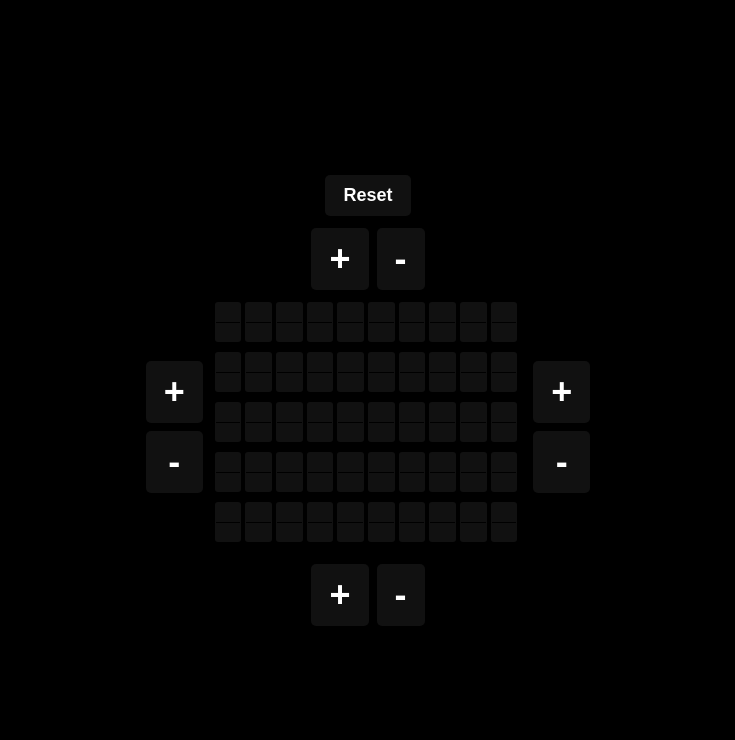
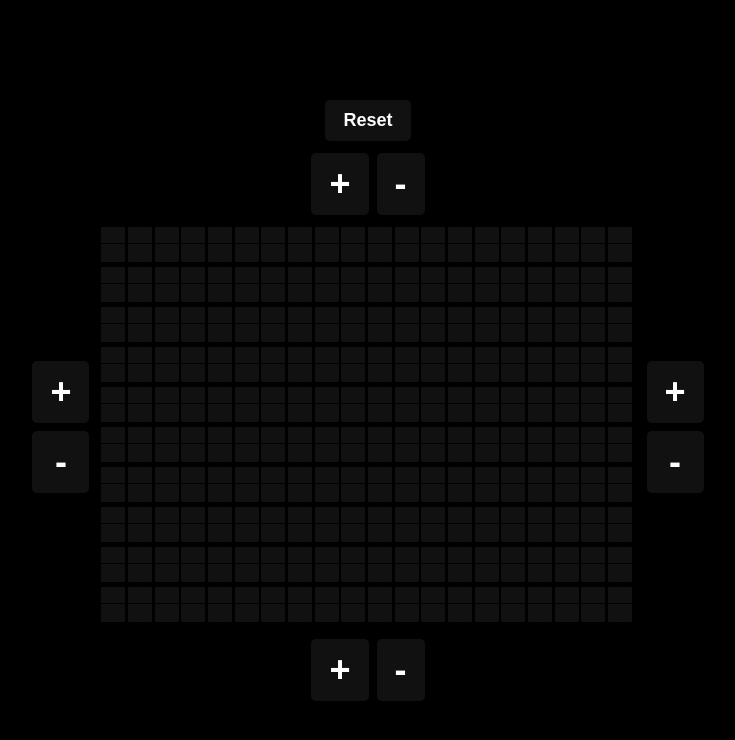
Before and after one commit to luketmillar/luketmillar.com, a React (Create React App) app: page /project/split-flap/create in a window 1280 px wide. Shown: the top 740 px of the page, without its empty margins (272-1007 px from the left). Built offline with nearby package versions, Linux system fonts and the light colour scheme.

Commit message:
Fit to screen

```diff
--- a/src/projects/marquee/Creator.tsx
+++ b/src/projects/marquee/Creator.tsx
@@ -4,6 +4,7 @@ import Board from './Board'
 import * as generator from './generator'
 import FocusManager from './FocusManager'
 import LayoutManager from './LayoutManager'
+import { useWindowSize } from './ResizeListener'
 
 const onComplete = () => null
 
@@ -11,7 +12,7 @@ interface IProps {
     onCreate: (messages: string[]) => void
 }
 const Creator = ({ onCreate }: IProps) => {
-    const layoutManager = React.useMemo(() => new LayoutManager(generator.emptyLayout(10, 5)), [])
+    const layoutManager = React.useMemo(() => new LayoutManager(generator.emptyLayout(20, 10)), [])
     const focusManager = React.useMemo(() => new FocusManager(layoutManager.rows, layoutManager.columns), [layoutManager])
     const [layout, setLayout] = React.useState(layoutManager.layout)
 
@@ -34,6 +35,8 @@ const Creator = ({ onCreate }: IProps) => {
     const subtractRow = (index: number) => setLayout(layoutManager.subtractRow(index))
     const subtractColumn = (index: number) => setLayout(layoutManager.subtractColumn(index))
     const reset = () => setLayout(layoutManager.reset())
+    const windowSize = useWindowSize()
+    const boardSize = React.useMemo(() => ({ width: windowSize.width - 300, height: windowSize.height - 400 }), [windowSize])
 
     return <div style={{ display: 'flex', flexDirection: 'column', alignItems: 'center', justifyContent: 'center' }}>
         <Button onClick={reset}>Reset</Button>
@@ -44,7 +47,7 @@ const Creator = ({ onCreate }: IProps) => {
             <AddSubtract onAdd={() => addColumn(0)} onSubtract={() => subtractColumn(0)} style={{ flexDirection: 'column' }} />
             <div style={{ width: 12 }} />
             <div>
-                <Board editor onChangeMessage={handleCharacterChange} onKeyboardNavigation={focusManager.handleKeyboardEvent} messageLayout={layout} screenSize={{ width: 500, height: 200 }} onComplete={onComplete} />
+                <Board editor onChangeMessage={handleCharacterChange} onKeyboardNavigation={focusManager.handleKeyboardEvent} messageLayout={layout} screenSize={boardSize} onComplete={onComplete} />
             </div>
             <div style={{ width: 12 }} />
             <AddSubtract onAdd={() => addColumn(layoutManager.columns)} onSubtract={() => subtractColumn(layoutManager.columns - 1)} style={{ flexDirection: 'column' }} />
--- /dev/null
+++ b/src/projects/marquee/ResizeListener.ts
@@ -0,0 +1,18 @@
+import React from 'react'
+
+const getSize = () => ({ width: window.innerWidth, height: window.innerHeight })
+
+export const useWindowSize = () => {
+    const [size, setSize] = React.useState(getSize())
+    React.useEffect(() => {
+        const onResize = () => {
+            setSize(getSize())
+        }
+        window.addEventListener('resize', onResize)
+        onResize()
+        return () => {
+            window.removeEventListener('resize', onResize)
+        }
+    }, [])
+    return size
+}
--- a/src/projects/marquee/SplitFlap.tsx
+++ b/src/projects/marquee/SplitFlap.tsx
@@ -2,6 +2,9 @@ import React from 'react'
 import styled from 'styled-components'
 import { getIndex, characterList } from "./characters"
 import Colors from 'colors'
+
+const HeightPaddingRatio = 75 / 85
+const WidthPaddingRatio = 50 / 54
 
 const Flap = styled.div<{ width: number, height: number }>`
     position: relative;
@@ -10,25 +13,26 @@ const Flap = styled.div<{ width: number, height: number }>`
     align-items: center;
     justify-content: center;
 
-    border-radius: 3px;
+    border-radius: ${props => Math.floor(props.width / 16)}px;
     background-color: #111;
 
-    width: ${props => props.width}px;
-    height: ${props => props.height}px;
+    width: ${props => Math.floor(props.width * WidthPaddingRatio)}px;
+    height: ${props => Math.floor(props.height * HeightPaddingRatio)}px;
 
     font-family: 'PT Sans Narrow';
     font-size: ${props => Math.min(props.width, props.height)}px;;
     font-weight: 300;
 
-    margin-bottom: 10px;
-    margin-right: 4px;
+    margin-right: ${props => props.width - Math.floor(props.width * WidthPaddingRatio)}px;
+    margin-bottom: ${props => props.height - Math.floor(props.height * HeightPaddingRatio)}px;
 
     ::after {
         content: '';
         position: absolute;
-        bottom: calc(50% - 1px);
-        width: 100%;
-        height: 1px;
+        bottom: 50%;
+        left: -1px;
+        right: -1px;
+        height: ${props => props.height > 30 ? 1 : 0}px;
         background-color: #000;
     }
 
--- a/src/projects/marquee/index.tsx
+++ b/src/projects/marquee/index.tsx
@@ -2,9 +2,8 @@ import React from 'react'
 import { Route, Switch, useHistory } from 'react-router'
 import Creator from './Creator'
 import Board from './Board'
-// import { Link } from 'react-router-dom'
-// import styled from 'styled-components'
 import { getLayout, getRandomLayout } from './layout'
+import { useWindowSize } from './ResizeListener'
 
 const testMessages = [
     'This is a Split Flap board',
@@ -38,27 +37,20 @@ const Marquee = () => {
     }
     const message = messages[index]
     const layout = message ? getLayout(message, 40, 15) : getRandomLayout(40, 15)
+    const windowSize = useWindowSize()
+    const boardSize = React.useMemo(() => ({ width: windowSize.width - 20, height: windowSize.height - 200 }), [windowSize])
     return <div style={{ display: 'flex', alignItems: 'center', justifyContent: 'center', height: '100vh' }}>
         <Switch>
             <Route path="/project/split-flap/create">
                 <Creator onCreate={onCreate} />
             </Route>
             <Route>
-                <Board messageLayout={layout} onComplete={nextMessage} screenSize={{ width: 1200, height: 1125 }} />
+                <Board messageLayout={layout} onComplete={nextMessage} screenSize={boardSize} />
                 {/* <CreateButton to="/project/split-flap/create">Create</CreateButton> */}
             </Route>
         </Switch>
     </div>
 }
 
-// const CreateButton = styled(Link)`
-//     position: absolute;
-//     top: 20px;
-//     right: 20px;
-//     color: white;
-//     text-decoration: none;
-//     font-weight: 900;
-//     font-size: 2rem;
-// `
 
 export default Marquee
```
